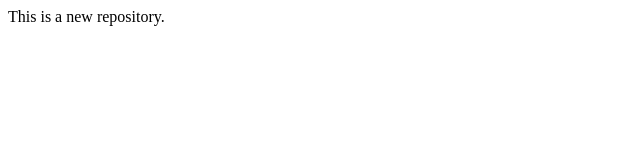
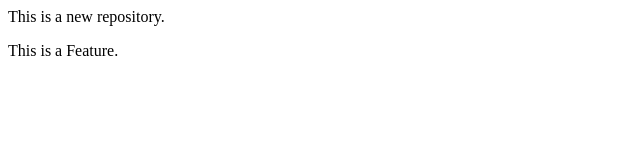
Before and after one commit to SathvikaKurella/LocalRepo, a plain HTML site: page index.html in a window 1280 px wide. Shown: the full height of the page, 0-640 px from the left. Drawn offline with Linux system fonts and the light colour scheme.

Commit message:
Add New Feature

```diff
--- a/index.html
+++ b/index.html
@@ -1 +1,2 @@
 <p>This is a new repository.</p>
+<p>This is a Feature.</p>
```
Also changed, not shown: 1 other file.
